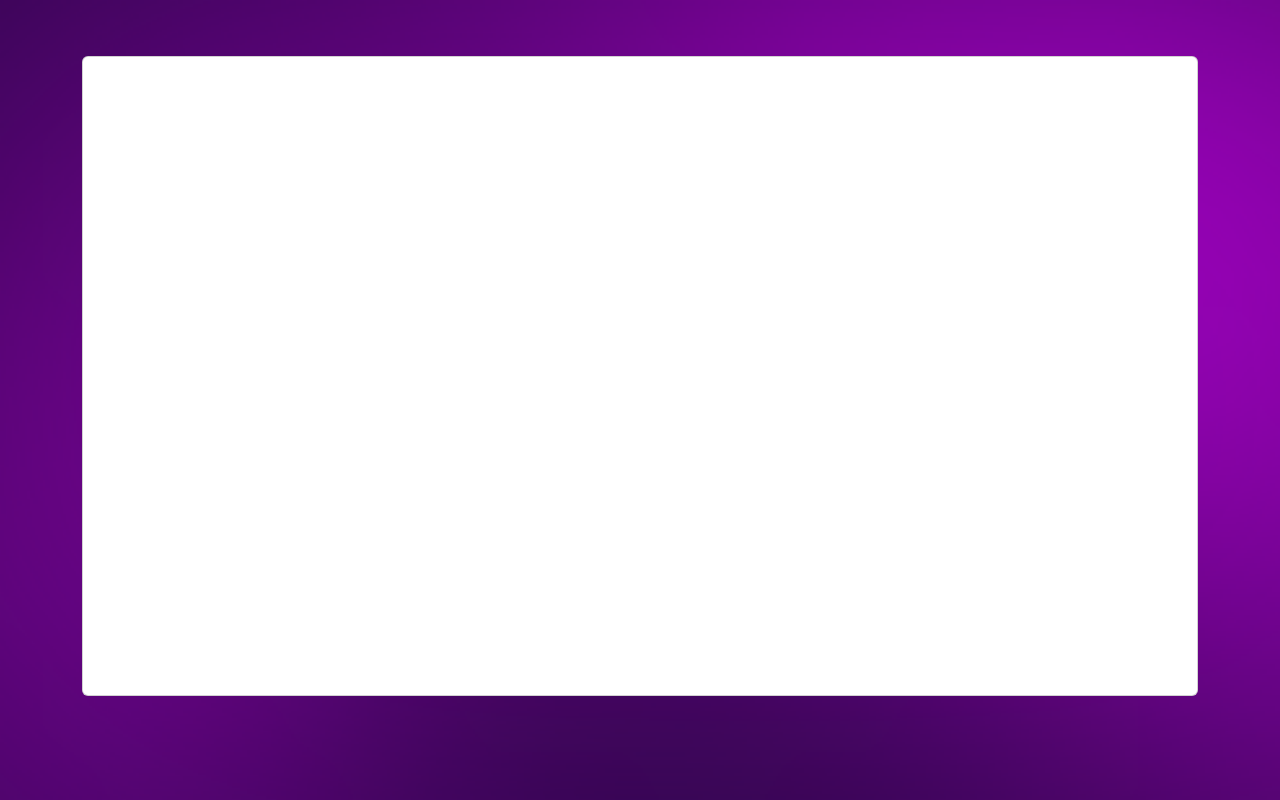
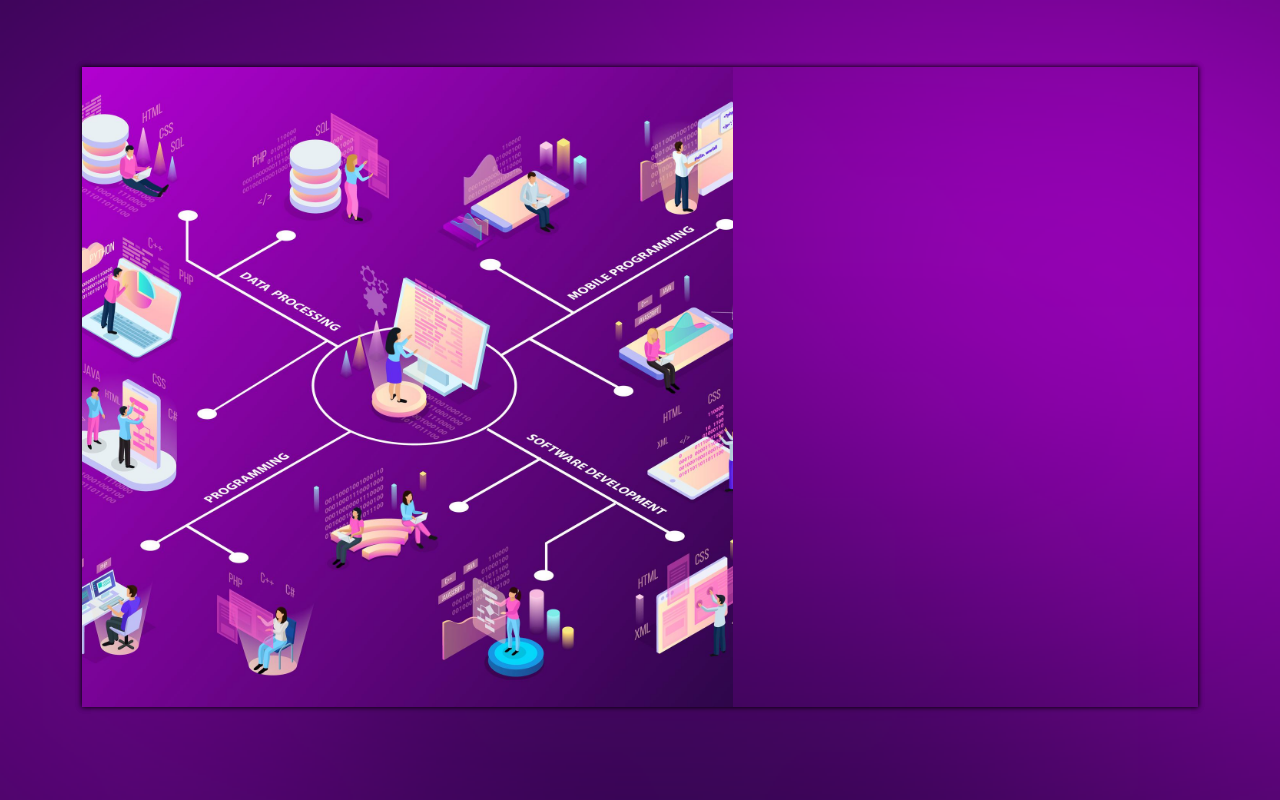
Before and after one commit to angelicapt313/validacion-formulario-js, a plain HTML site: page index.html in a window 1280 px wide. Drawn offline with nearby package versions, Linux system fonts and the light colour scheme.

Commit message:
contact form centered and box shadow added.

```diff
--- a/css/styles.css
+++ b/css/styles.css
@@ -9,14 +9,27 @@
   min-height: 100vh;
 }
 
-.contact__form{
-  background: url('/assets/blurry-gradient-haikei.png') no-repeat;
-  background-size: cover;
+.card{
+  background:transparent;
+  border: none;
+
 }
 
-.contact__form .card{
+.contact__form{
+  background: url('/assets/blurry-gradient-haikei.png');
+  background-size: cover;
+
+}
+
+.contact__form .row{
   height: 80dvh;
-  margin-top: 5%;
+  margin: 6% 0;
+  box-shadow: rgba(0, 0, 0, 0.538) 0px 0px 5px 0px, rgba(0, 0, 0, 0.74) 0px 0px 5px 0px;}
+
+.contact__form__left{
+  background-image: url('/assets/6802363_26957.jpg');
+  background-size: cover;
+  background-position: center center;
 }
 
 
--- a/index.html
+++ b/index.html
@@ -14,19 +14,23 @@
 <body>
     <div class="container-fluid contact__form">
         <div class="container">
-            <div class="card">
+
                 <div class="row">
-
-                        <div class="col-7">
+                    <div class="col-7 contact__form__left">
+                        <div class="card">
 
                         </div>
+                    </div>
                     <div class="col-5">
+                        <div class="card">
 
+                        </div>
                     </div>
+
 
                 </div>
 
-            </div>
+
         </div>
         <!-- <div class="row justify-content-center row__content">
 
@@ -36,8 +40,7 @@
 
                     <section class="section__texts">
                         <div class="texts">
-                            <h2 class="text-center">We do Professional Things To Grow Your Business. </h2>
-                            <p>Let's take the first step towards a new digital world...</p>
+
                         </div>
 
                     </section>
```
